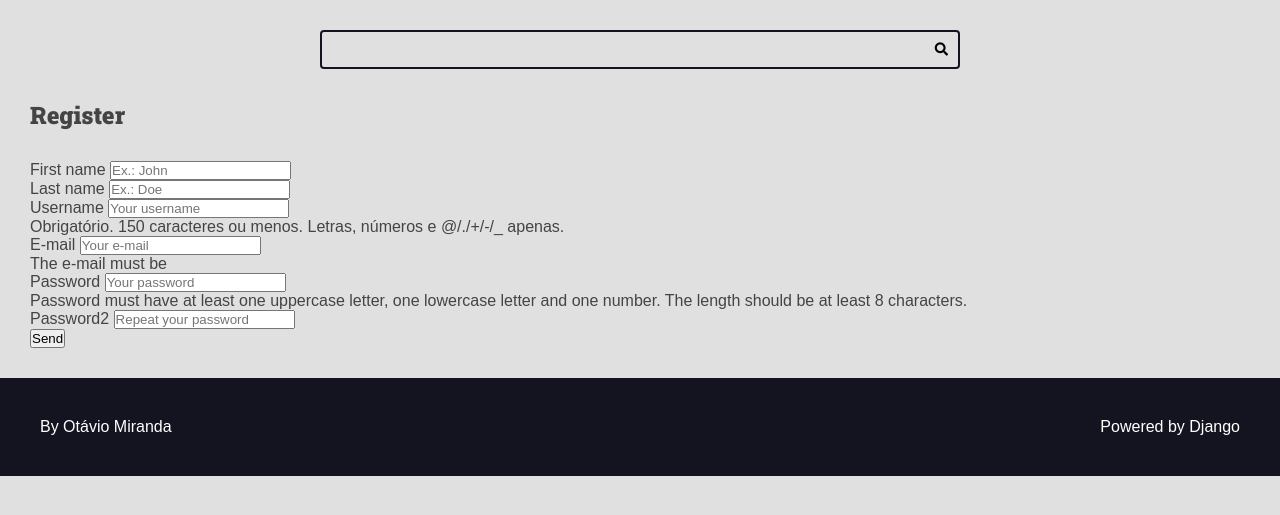
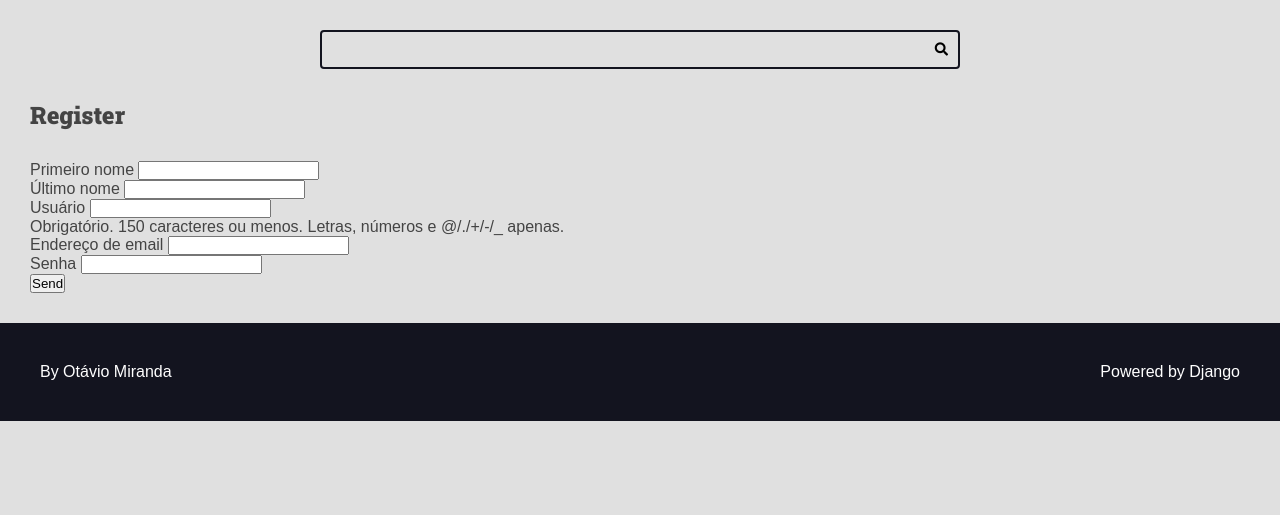
Before and after one commit to ArthurMedeiros29/curso-django-projeto1, a Django app: page /authors/register/ in a window 1280 px wide. Shown: the part 113-628 px from the top of the page. Run offline with Django 4.2, Linux system fonts and the light colour scheme.

Commit message:
Forms do django

```diff
--- a/authors/forms.py
+++ b/authors/forms.py
@@ -1,63 +1,8 @@
-import re
-
 from django import forms
 from django.contrib.auth.models import User
-from django.core.exceptions import ValidationError
-
-
-def add_attr(field, attr_name, attr_new_val):
-    existing = field.widget.attrs.get(attr_name, '')
-    field.widget.attrs[attr_name] = f'{existing} {attr_new_val}'.strip()
-
-
-def add_placeholder(field, placeholder_val):
-    add_attr(field, 'placeholder', placeholder_val)
-
-
-def strong_password(password):
-    regex = re.compile(r'^(?=.*[a-z])(?=.*[A-Z])(?=.*[0-9]).{8,}$')
-
-    if not regex.match(password):
-        raise ValidationError((
-            'Password must have at least one uppercase letter, '
-            'one lowercase letter and one number. The length should be '
-            'at least 8 characters.'
-        ),
-            code='invalid'
-        )
 
 
 class RegisterForm(forms.ModelForm):
-    def __init__(self, *args, **kwargs):
-        super().__init__(*args, **kwargs)
-        add_placeholder(self.fields['username'], 'Your username')
-        add_placeholder(self.fields['email'], 'Your e-mail')
-        add_placeholder(self.fields['first_name'], 'Ex.: John')
-        add_placeholder(self.fields['last_name'], 'Ex.: Doe')
-        add_attr(self.fields['username'], 'css', 'a-css-class')
-
-    password = forms.CharField(
-        required=True,
-        widget=forms.PasswordInput(attrs={
-            'placeholder': 'Your password'
-        }),
-        error_messages={
-            'required': 'Password must not be empty'
-        },
-        help_text=(
-            'Password must have at least one uppercase letter, '
-            'one lowercase letter and one number. The length should be '
-            'at least 8 characters.'
-        ),
-        validators=[strong_password]
-    )
-    password2 = forms.CharField(
-        required=True,
-        widget=forms.PasswordInput(attrs={
-            'placeholder': 'Repeat your password'
-        })
-    )
-
     class Meta:
         model = User
         fields = [
@@ -65,71 +10,5 @@ class RegisterForm(forms.ModelForm):
             'last_name',
             'username',
             'email',
-            'password'
+            'password',
         ]
-        labels = {
-            'username': 'Username',
-            'first_name': 'First name',
-            'last_name': 'Last name' ,
-            'email': 'E-mail' ,
-            'password': 'Password',
-        }
-        help_texts = {
-            'email': 'The e-mail must be'
-        }
-        error_messages = {
-            'username': {
-                'required': 'This field must not be empty'
-            }
-        }
-        widget = {
-            'first_name': forms.TextInput(attrs={
-                'placeholder': 'Type your username here',
-                'class': 'input text-input'
-            }),
-            'password': forms.PasswordInput(attrs={
-                'placeholder': 'Type your password here'
-            })
-        }
-
-        def clean_password(self):
-            data = self.cleaned_data.get('password')
-
-            if 'atenção' in data:
-                raise ValidationError(
-                    'Não digite %(pipoca)s no campo password',
-                    code='invalid',
-                    params={'pipoca': '"atenção"'}
-                )
-
-            return data
-
-        def clean_first_name(self):
-            data = self.cleaned_data.get('first_name')
-
-            if 'John Doe' in data:
-                raise ValidationError(
-                    'Não digite %(value)s no campo first name',
-                    code='invalid',
-                    params={'value': '"John Doe"'}
-                )
-
-            return data
-
-        def clean(self):
-            cleaned_data = super().clean()
-
-            password = cleaned_data.get('password')
-            password2 = cleaned_data.get('password2')
-
-            if password != password2:
-                password_confirmation_error = ValidationError(
-                    'Password and password2 must be equal',
-                    code='invalid'
-                )
-                raise ValidationError({
-                    'password': password_confirmation_error,
-                    'password2': [
-                        password_confirmation_error,
-                    ],
-                })
--- a/authors/templates/authors/pages/register_view.html
+++ b/authors/templates/authors/pages/register_view.html
@@ -7,10 +7,8 @@
     <h2>Register</h2>
   </div>
 
-  {% include 'recipes/partials/messages.html' %}
-
   <div class="main-content container">
-    <form action="{% url 'authors:create' %}" method="POST">
+    <form action="" method="POST">
       {% csrf_token %}
 
       <div class="form-content form-content-grid">
@@ -28,20 +26,8 @@
         {% endfor %}
       </div>
 
-      {% if form.errors %}
-      <div class="form-content form-content-grid">
-        <div class="form-group">
-          <div class="message message-error">
-            There are errors in the form, please fix them and send again.
-          </div>
-        </div>
-      </div>
-      {% endif %}
-
-      <div class="form-content form-content-grid">
-        <div class="form-group">
-          <button type="submit">Send</button>
-        </div>
+      <div class="form-group">
+        <button type="submit">Send</button>
       </div>
     </form>
   </div>
--- a/authors/urls.py
+++ b/authors/urls.py
@@ -6,5 +6,5 @@ app_name = 'authors'
 
 urlpatterns = [
     path('register/', views.register_view, name='register'),
-    path('register/create/', views.register_create, name='create'),
+    # path('register/create/', views.register_create, name='create'),
 ]
--- a/authors/views.py
+++ b/authors/views.py
@@ -1,30 +1,13 @@
-from django.contrib import messages
-from django.shortcuts import render, redirect
-from django.http import Http404
+from django.shortcuts import render
 
 from .forms import RegisterForm
 
 
 def register_view(request):
-    register_form_data = request.session.get('register_form_data', None)
-    form = RegisterForm(register_form_data)
+    if request.POST:
+        form = RegisterForm(request.POST)
+    else:
+        form = RegisterForm()
     return render(request, 'authors/pages/register_view.html', {
         'form': form,
     })
-
-
-def register_create(request):
-    if not request.POST:
-        raise Http404()
-
-    POST = request.POST
-    request.session['register_form_data'] = POST
-    form = RegisterForm(POST)
-
-    if form.is_valid():
-        form.save()
-        messages.success(request, 'Your user is created, please log in.')
-
-        del(request.session['register_form_data'])
-
-    return redirect('authors:register')
```
